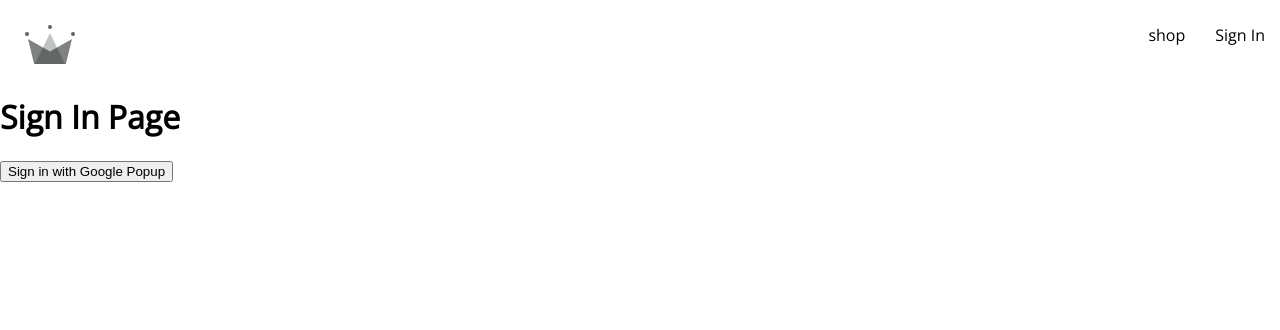
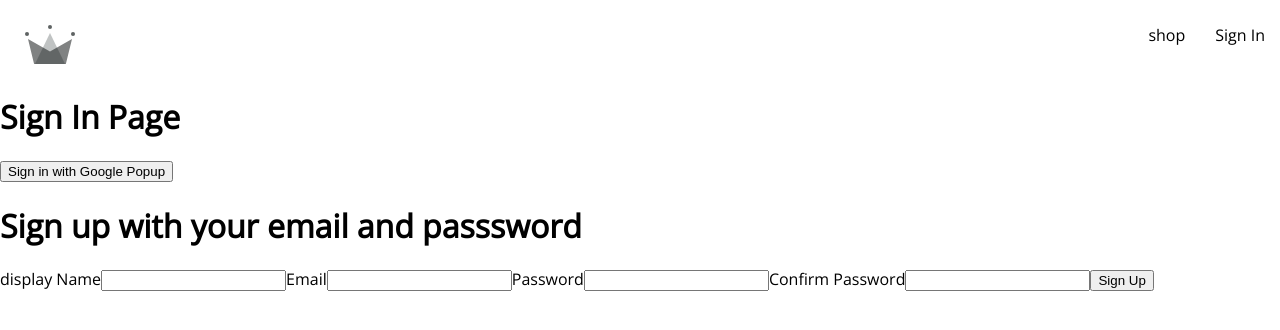
Before and after one commit to buffala/crwn-clothing-v2, a React (Create React App) app: page /sign-in in a window 1280 px wide. Shown: the top 330 px of the page. Built offline with nearby package versions, Linux system fonts and the light colour scheme.

Commit message:
Lesson97 - added sign in form fields

```diff
--- /dev/null
+++ b/src/components/sign-up-form/sign-up-form.component.jsx
@@ -0,0 +1,65 @@
+import { useState } from "react";
+
+const defaultFormFields = {
+  displayName: "",
+  email: "",
+  password: "",
+  confirmPassword: "",
+};
+
+const SignUpForm = () => {
+  const [formFields, setFormFields] = useState(defaultFormFields);
+  const { displayName, email, password, confirmPassword } = formFields;
+
+  console.log(formFields);
+
+  const handleChange = (event) => {
+    const { name, value } = event.target;
+
+    setFormFields({ ...formFields, [name]: value });
+  };
+
+  return (
+    <div>
+      <h1>Sign up with your email and passsword</h1>
+
+      <form onSubmit={() => {}}>
+        <label>display Name</label>
+        <input
+          type="text"
+          required
+          onChange={handleChange}
+          name="displayName"
+          value={displayName}
+        />
+        <label>Email</label>
+        <input
+          type="email"
+          required
+          onChange={handleChange}
+          name="email"
+          value={email}
+        />
+        <label>Password</label>
+        <input
+          type="password"
+          required
+          onChange={handleChange}
+          name="password"
+          value={password}
+        />
+        <label>Confirm Password</label>
+        <input
+          type="password"
+          required
+          onChange={handleChange}
+          name="confirmPassword"
+          value={confirmPassword}
+        />
+        <button>Sign Up</button>
+      </form>
+    </div>
+  );
+};
+
+export default SignUpForm;
--- a/src/routes/sign-in/sign-in.component.jsx
+++ b/src/routes/sign-in/sign-in.component.jsx
@@ -2,6 +2,8 @@
   signInWithGooglePopup,
   createUserDocumentFromAuth,
 } from "../../utils/firebase/firebase.utils";
+
+import SignUpForm from "../../components/sign-up-form/sign-up-form.component";
 
 const SignIn = () => {
   const logGoogleUser = async () => {
@@ -13,6 +15,7 @@
     <div>
       <h1>Sign In Page</h1>
       <button onClick={logGoogleUser}>Sign in with Google Popup</button>
+      <SignUpForm />
     </div>
   );
 };
```
